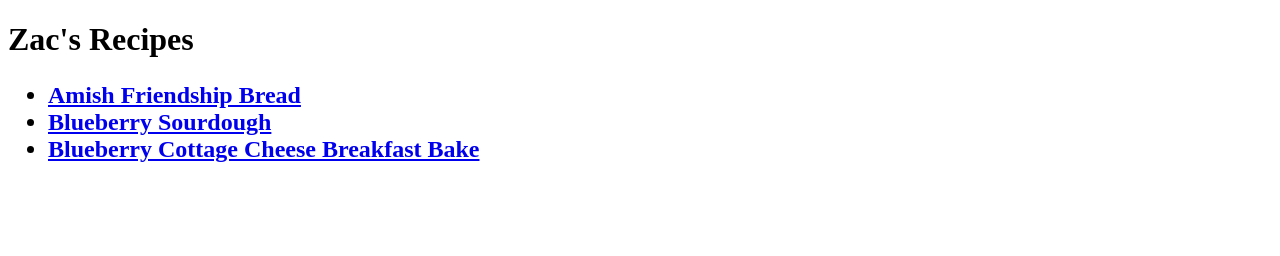
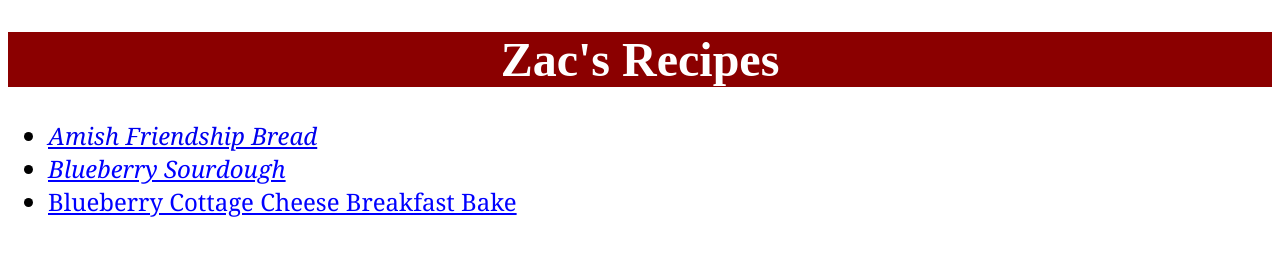
Before and after one commit to Clovena/odin-recipes, a plain HTML site: page index.html in a window 1280 px wide. Drawn offline with Linux system fonts and the light colour scheme.

Commit message:
Style recipes. Add h1 style, plus classes on links

```diff
--- a/index.html
+++ b/index.html
@@ -2,24 +2,27 @@
 <html lang="en">
   <head>
     <meta charset="utf-8" />
+    <link rel="stylesheet" href="style.css" />
     <title>Zac's Recipes</title>
   </head>
   <body>
     <h1>Zac's Recipes</h1>
-    <h2>
     <ul>
       <li>
-          <a href="./recipes/friend_bread.html"> Amish Friendship Bread </a>
+        <a class="bread" href="./recipes/friend_bread.html">
+          Amish Friendship Bread
+        </a>
       </li>
       <li>
-          <a href="./recipes/sourdough.html"> Blueberry Sourdough </a>
+        <a class="bread blueberry" href="./recipes/sourdough.html">
+          Blueberry Sourdough
+        </a>
       </li>
       <li>
-          <a href="./recipes/bfast_bake.html">
+        <a class="blueberry" href="./recipes/bfast_bake.html">
           Blueberry Cottage Cheese Breakfast Bake
         </a>
       </li>
     </ul>
-    </h2>
   </body>
 </html>
--- /dev/null
+++ b/style.css
@@ -0,0 +1,24 @@
+* {
+  font-family: "Georgia", "Times New Roman", serif;
+  font-size: 24px;
+}
+
+h1 {
+  color: white;
+  background-color: darkred;
+  font-family: "Copperplate";
+  font-size: 48px;
+  text-align: center;
+}
+
+a:visited {
+  color: grey;
+}
+
+.blueberry {
+  color: blue;
+}
+
+.bread {
+  font-style: italic;
+}
```
Lines whose indentation alone changed are shown as unchanged.
